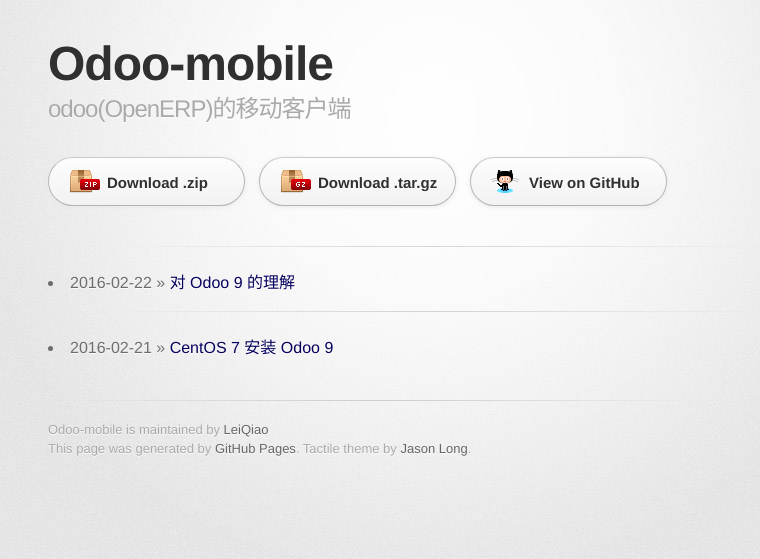
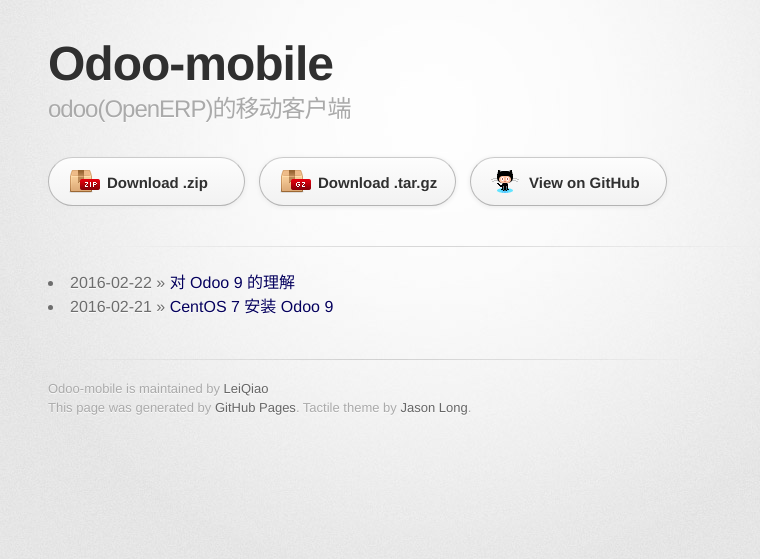
Before and after one commit to LeiQiao/odoo-mobile, a Jekyll site: the page built from index.html, in a window 1280 px wide. Shown: the top 559 px of the page, without its empty margins (208-968 px from the left). Built offline with Jekyll 4.4.1, drawn with Linux system fonts in a browser that asks for light colours; some web fonts are replaced.

Commit message:
修改格式
修改格式

```diff
--- a/index.html
+++ b/index.html
@@ -32,8 +32,8 @@
           <a href="https://github.com/LeiQiao/odoo-mobile" id="view-on-github" class="button"><span>View on GitHub</span></a>
         </section>
 
+        <hr>
 {% for post in site.posts %}
-        <hr>
             <section id="main_content">
                 <li>{{ post.date | date: "%Y-%m-%d" }} &raquo; <a href="{{ site.baseurl }}{{ post.url }}">{{ post.title }}</a></li>
             </section>
```
